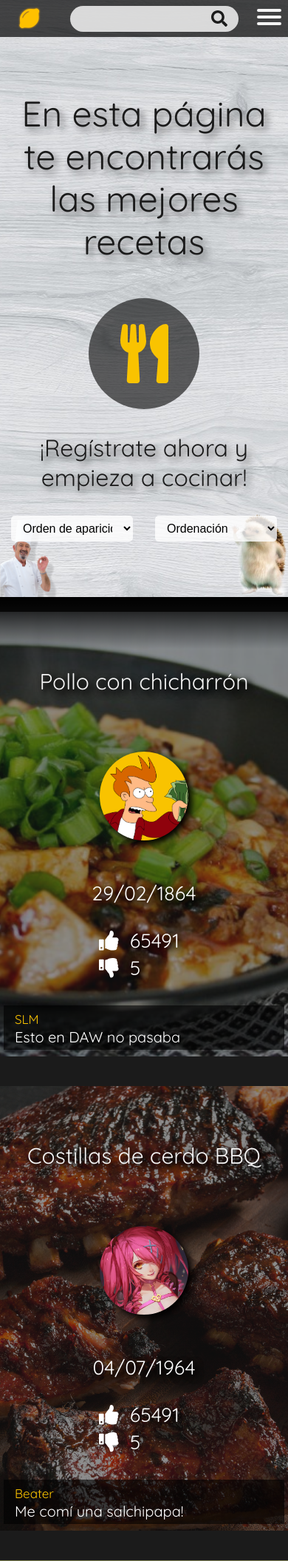
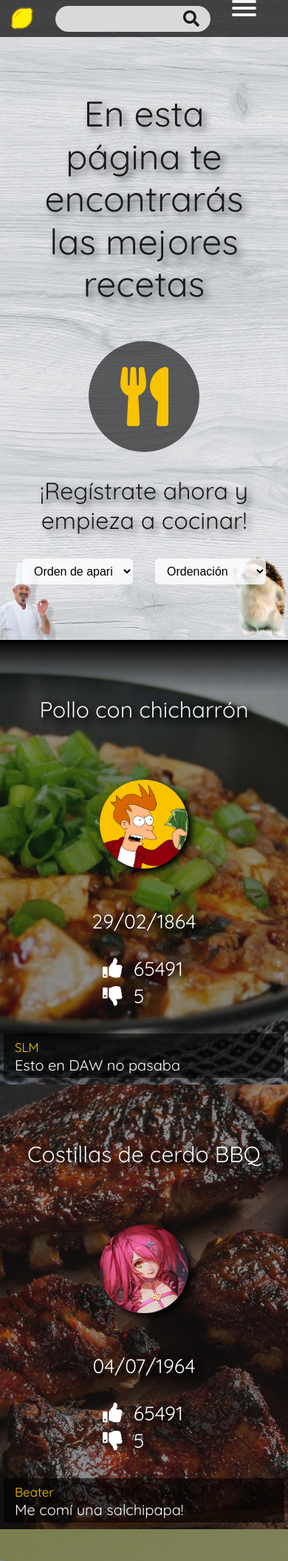
Before and after one commit to pablomanez/PCW, a PHP site: page / in a window 390 px wide. Shown: the top 2110 px of the page at 74% size. Run offline with PHP 8.4, Linux system fonts and the light colour scheme; some libraries are stand-ins or nearby versions.

Commit message:
Header en la mierda, me paso al sobremesa

```diff
--- a/CSS/Lightrap.css
+++ b/CSS/Lightrap.css
@@ -25,18 +25,17 @@ html, body{
 	font-weight: lighter;
 }
 
-header{height: 50px;}
 .logo{
-	background: url("../Images/THE_LEMON_ICON.png") no-repeat left;
+	background: url("../Images/THE_LEMON_ICON.png") no-repeat center;
 	background-size: auto 100%;
 	transition: background 0.4s ease-in-out;
+
 }
 .logo:hover, .logo:focus, .logo:active{
-	background: url("../Images/THE_LEMON_ICON_FOCUS.png") no-repeat left;
+	background: url("../Images/THE_LEMON_ICON_FOCUS.png") no-repeat center;
 	background-size: auto 100%;
 }
 
-.w-logo{min-width: 50px;}
 
 /* COLORES BACKGROUND */
 .bg-black{background: var(--black);}
@@ -176,6 +175,7 @@ header{height: 50px;}
 .w-50 {width: 50% !important;}
 .w-75 {width: 75% !important;}
 .w-100 {width: 100% !important;}
+.w-search {width: 100%}
 
 .Mw-20 {max-width: 20% !important;}
 .Mw-100 {max-width: 100% !important;}
@@ -187,7 +187,9 @@ header{height: 50px;}
 .h-50 {height: 50% !important;}
 .h-75 {height: 75% !important;}
 .h-100 {height: 100% !important;}
+.h-100vw{height: 100vw;}
 
+.height-50px {height: 50px !important;}
 .height-75px {height: 75px !important;}
 .height-100px {height: 100px !important;}
 .height-150px {height: 150px !important;}
@@ -212,7 +214,7 @@ header{height: 50px;}
 .p-4 {padding: 40px;}
 .p-5 {padding: 60px;}
 
-.px-0 {padding-left: 0; padding-right: 0;}
+.px-0 {padding-left: 0 !important; padding-right: 0 !important;}
 .px-1 {padding-left: 5px; padding-right: 5px;}
 .px-2 {padding-left: 15px; padding-right: 15px;}
 .px-3 {padding-left: 30px; padding-right: 30px;}
@@ -226,7 +228,7 @@ header{height: 50px;}
 .py-4 {padding-top: 40px; padding-bottom: 40px;}
 .py-5 {padding-top: 60px; padding-bottom: 60px;}
 
-.pl-0 {padding-left: 0;}	.pr-0 {padding-right: 0;}		.pt-0 {padding-top: 0;}		.pb-0 {padding-bottom: 0;}
+.pl-0 {padding-left: 0 !important;}	.pr-0 {padding-right: 0;}		.pt-0 {padding-top: 0;}		.pb-0 {padding-bottom: 0;}
 .pl-1 {padding-left: 5px;}	.pr-1 {padding-right: 5px;}		.pt-1 {padding-top: 5px;}	.pb-1 {padding-bottom: 5px;}
 .pl-2 {padding-left: 15px;}	.pr-2 {padding-right: 15px;}	.pt-2 {padding-top: 15px;}	.pb-2 {padding-bottom: 15px;}
 .pl-3 {padding-left: 30px;}	.pr-3 {padding-right: 30px;}	.pt-3 {padding-top: 30px;}	.pb-3 {padding-bottom: 30px;}
@@ -236,7 +238,7 @@ header{height: 50px;}
 .pt-150px{padding-top: 77px;}
 
 /* MARGINS */
-.m-0 {margin: 0;}
+.m-0 {margin: 0 !important;}
 .m-1 {margin: 5px;}
 .m-2 {margin: 15px;}
 .m-3 {margin: 30px;}
@@ -403,6 +405,10 @@ header{height: 50px;}
 @media (min-width: 768px) {
 
 	header{height: 80px;}
+	header input[type=checkbox], header input[type=checkbox] ~ span, header #menu{display: none;}
+	header div:first-child {height: auto !important;}
+	header label{display: none !important;}
+	.w-search {width: 85%}
 	.logo{
 		background: url("../Images/THE_LEMON.png") no-repeat center;
 		background-size: 100%;
@@ -444,11 +450,13 @@ header{height: 50px;}
 	.d-md-flex{display: flex;}
 	.d-md-none{display: none;}
 	.mh-index{min-height: 500px !important;}
+
+
 }
 
 /* lg */
 @media (min-width: 992px) {
-
+	.w-search {width: 90%}
 	.container{width: 970px;}
 
 	.col-lg-1{grid-column: span 1;}
@@ -545,7 +553,6 @@ header{height: 50px;}
 
 
 /* INDEX */
-#index{overflow-x: hidden;}
 #index a, .revers-a{color: var(--light);}
 #index a:hover, .revers-a:hover{color: var(--orange);}
 .tag{transition: all 0.5s ease-in-out;}
@@ -553,8 +560,7 @@ header{height: 50px;}
 #index figure{
 	color: white;
 	font-size: 20px;
-	margin-left: 0;
-	margin-right: 0;
+	margin: 0 !important;
 }
 
 #index nav:before {
@@ -657,25 +663,9 @@ hr {
 }
 
 /* MENÚ DE HAMBURGUESA MOLÓN */
-#menuToggle{
-  display: block;
-  position: relative;
-  -webkit-user-select: none;
-  user-select: none;
-}
-
-#menuToggle input{
-  display: block;
-  width: 40px;
-  height: 32px;
-  position: absolute;
-  top: -7px;
-  left: -5px;
-  cursor: pointer;
-  opacity: 0;
-  z-index: 2;
-}
-#menuToggle span{
+header label{cursor:pointer;}
+header div:first-child {height: 50px;}
+header input[type=checkbox] + label span{
   display: block;
   width: 33px;
   height: 4px;
@@ -689,28 +679,34 @@ hr {
               opacity 0.55s ease;
 }
 
-#menuToggle span:first-child{transform-origin: 0% 0%;}
-#menuToggle span:nth-last-child(2){transform-origin: 0% 100%;}
-#menuToggle input:checked ~ span{
+header input[type=checkbox] + label span:first-child{transform-origin: 0% 0%;}
+header input[type=checkbox] + label span:nth-last-child(2){transform-origin: 0% 100%;}
+header input[type=checkbox]:checked + label span{
   opacity: 1;
   transform: rotate(45deg) translate(-2px, -1px);
   background: var(--orange);
 }
-#menuToggle input:checked ~ span:nth-last-child(3){opacity: 0; transform: rotate(0deg) scale(0.2, 0.2);}
-#menuToggle input:checked ~ span:nth-last-child(2){transform: rotate(-45deg) translate(0, -1px);}
+header input[type=checkbox]:checked + label span:nth-last-child(3){opacity: 0; transform: rotate(0deg) scale(0.2, 0.2);}
+header input[type=checkbox];checked + label span:nth-last-child(2){transform: rotate(-45deg) translate(0, -1px);}
 #menu{
-	position: absolute;
-	right: 0;
-	width: 400px;
-	margin-top: 11.7px;
+	display: block;
+	height: 0;
 	list-style-type: none;
+
+	overflow: hidden;
 	-webkit-font-smoothing: antialiased;
 	/* to stop flickering of text in safari */
 	background: rgba(0,0,0,0.6);
-	transform-origin: 0% 0%;
-	transform: translate(110%, 0);
-	transition: transform 0.5s cubic-bezier(0.77,0.2,0.05,1.0);
-	text-align: left;
+	transition: all 0.5s cubic-bezier(0.77,0.2,0.05,1.0);
+	text-align: center;
 }
-#menu li{padding: 10px 0; font-size: 22px;}
-#menuToggle input:checked ~ ul{transform: translate(35.17%, 0);;}
+
+
+/* 86px por opcion*/
+input:checked ~ #menu{height: 344px;}
+
+/*puedo contruir una erosión a base de dilataciones*/
+/*si yo dilato, vuelvo a dilatar, y vuelvo a dilatar va a crecer... va a crece la zona blanca*/
+/*la dilatación hace crece los blancos */
+/*pero el blanco gordo, no se ha perdido, se mantiene */
+/*crecían los negros, y los blancos desparecían*/
--- a/index.html
+++ b/index.html
@@ -15,10 +15,10 @@
 
 	<header class="container-fluid bg-dark-t2 position-fixed z-5 d-flex align-items-center">
 		<!-- ARREGLAR VERTICAL ALIGN-->
-		<a href="index.html" class="logo w-logo float-left h-100"></a>
-		<div class="pl-3 row w-100 h-100">
-			<div class="Mh-100 col-10 col-md-7 col-lg-9 d-flex align-items-center justify-content-center">
-				<form class="position-relative w-100" action="buscar.html" method="get">
+		<div class="row w-100 h-100">
+			<a href="index.html" class="logo col-2 t h-100 height-50px"></a>
+			<div class="Mh-100 col-8 col-md-7 col-lg-9 d-flex align-items-center justify-content-end">
+				<form class="position-relative w-search" action="buscar.html" method="get">
 					<input style="border-radius: 30px" class="form-control mb-0" type="text" name="search_box" required>
 					<button class="search-btn m-auto t0 b0 r0 pr-2" type="submit"><i style="font-size: 22px;" class="fas fa-search"></i></button>
 				</form>
@@ -28,21 +28,26 @@
 				<a class=" btn btn-outline-orange" href="registro.html">Registro</a>
 			</div>
 
-			<nav role="navigation" class="d-flex align-items-center col-2 d-md-initial d-md-none p-0 justify-content-center">
-			  <div id="menuToggle">
-			    <input type="checkbox" />
-			    <span></span>
-			    <span></span>
-			    <span></span>
-			    <ul id="menu" class="p-3">
-			      <a class="revers-a" href="#"><li>Home</li></a>
-			      <a class="revers-a" href="#"><li>Añadir receta</li></a>
-			      <a class="revers-a" href="#"><li>Logout</li></a>
-			    </ul>
-			  </div>
-			</nav>
+			<input id="ham" type="checkbox" class="d-none" />
+			<label for="ham" style="font-size: 30px;" class="d-flex align-items-center justify-content-center col-2 text-light">
+				<div style="width: 33px">
+
+				<span></span>
+				<span></span>
+				<span></span>
+				</div>
+			</label>
+			<div id="menu" class="col-12 h3">
+				<a class="revers-a d-block p-3" href="#">Home</a>
+				<div class="p-2">
+					<a class="btn revers-a" href="login.html">Login</a>
+				<a class=" btn btn-outline-orange" href="registro.html">Registro</a>
+				</div>
+				<a class="revers-a d-block p-3" href="#">Añadir receta</a>
+				<a class="revers-a d-block p-3" href="#">Logout</a>
+			</div>
+
 		</div>
-
 	</header>
 
 
@@ -91,7 +96,7 @@
 					<a href="receta.html" class="d-block text-shadow justify-self-center h2 justify-content-center mt-2 mb-5 h-10">
 						<span class="d-block tag">Pollo con chicharrón</span>							<!-- TÍTULO -->
 					</a>
-					<div class="row">
+					<div class="row m-0">
 						<div class="col-12 col-sm-6 col-md-12">
 							<a href="#">
 								<div style="background-image: url(Images/Shut-up-and-take-my-money!.png);" class="circle bg-orange justify-self-center box-shadow index-button bg-image d-flex align-items-end justify-content-center">
@@ -99,7 +104,7 @@
 								<div class="h3 text-shadow text-white">Pablomanez</div>		<!-- USUARIO -->
 							</a>
 						</div>
-						<div class="col-12 col-sm-6 col-md-12 row">
+						<div class="col-12 col-sm-6 col-md-12 row m-0">
 							<div class="col-12 mt-3 text-shadow h-5 h3">29/02/1864</div>		<!-- FECHA -->
 							<div class="col-12 h-10 h3 my-3 text-shadow">
 								<div class="row height-75px">
@@ -130,7 +135,7 @@
 					<a href="receta.html" class="d-block text-shadow justify-self-center h2 justify-content-center mt-2 mb-5 h-10">
 						<span class="d-block tag">Costillas de cerdo BBQ</span>							<!-- TÍTULO -->
 					</a>
-					<div class="row">
+					<div class="row m-0">
 						<div class="col-12 col-sm-6 col-md-12">
 							<a href="#">
 								<div style="background-image: url(Images/Sona_profile.png);" class="circle bg-orange justify-self-center box-shadow index-button bg-image d-flex align-items-end justify-content-center">
@@ -138,7 +143,7 @@
 								<div class="h3 text-shadow text-white">Dan-sensei</div>		<!-- USUARIO -->
 							</a>
 						</div>
-						<div class="col-12 col-sm-6 col-md-12 row">
+						<div class="col-12 col-sm-6 col-md-12 row m-0">
 							<div class="col-12 mt-3 text-shadow h-5 h3">04/07/1964</div>		<!-- FECHA -->
 							<div class="col-12 h-10 h3 my-3 text-shadow">
 								<div class="row height-75px">
@@ -169,7 +174,7 @@
 					<a href="receta.html" class="d-block text-shadow justify-self-center h2 justify-content-center mt-2 mb-5 h-10">
 						<span class="d-block tag">Pollo al horno con salsa boletus</span>							<!-- TÍTULO -->
 					</a>
-					<div class="row">
+					<div class="row m-0">
 						<div class="col-12 col-sm-6 col-md-12">
 							<a href="#">
 								<div style="background-image: url(Images/Shut-up-and-take-my-money!.png);" class="circle bg-orange justify-self-center box-shadow index-button bg-image d-flex align-items-end justify-content-center">
@@ -177,7 +182,7 @@
 								<div class="h3 text-shadow text-white">Pablomanez</div>		<!-- USUARIO -->
 							</a>
 						</div>
-						<div class="col-12 col-sm-6 col-md-12 row">
+						<div class="col-12 col-sm-6 col-md-12 row m-0">
 							<div class="col-12 mt-3 text-shadow h-5 h3">13/11/1994</div>		<!-- FECHA -->
 							<div class="col-12 h-10 h3 my-3 text-shadow">
 								<div class="row height-75px">
@@ -208,7 +213,7 @@
 					<a href="receta.html" class="d-block text-shadow justify-self-center h2 justify-content-center mt-2 mb-5 h-10">
 						<span class="d-block tag">Tortitas molonas</span>							<!-- TÍTULO -->
 					</a>
-					<div class="row">
+					<div class="row m-0">
 						<div class="col-12 col-sm-6 col-md-12">
 							<a href="#">
 								<div style="background-image: url(Images/Sona_profile.png);" class="circle bg-orange justify-self-center box-shadow index-button bg-image d-flex align-items-end justify-content-center">
@@ -216,7 +221,7 @@
 								<div class="h3 text-shadow text-white">Dan-sensei</div>		<!-- USUARIO -->
 							</a>
 						</div>
-						<div class="col-12 col-sm-6 col-md-12 row">
+						<div class="col-12 col-sm-6 col-md-12 row m-0">
 							<div class="col-12 mt-3 text-shadow h-5 h3">15/08/2017</div>		<!-- FECHA -->
 							<div class="col-12 h-10 h3 my-3 text-shadow">
 								<div class="row height-75px">
@@ -247,7 +252,7 @@
 					<a href="receta.html" class="d-block text-shadow justify-self-center h2 justify-content-center mt-2 mb-5 h-10">
 						<span class="d-block tag">Helado de moras molón</span>							<!-- TÍTULO -->
 					</a>
-					<div class="row">
+					<div class="row m-0">
 						<div class="col-12 col-sm-6 col-md-12">
 							<a href="#">
 								<div style="background-image: url(Images/Sona_profile.png);" class="circle bg-orange justify-self-center box-shadow index-button bg-image d-flex align-items-end justify-content-center">
@@ -255,7 +260,7 @@
 								<div class="h3 text-shadow text-white">Dan-sensei</div>		<!-- USUARIO -->
 							</a>
 						</div>
-						<div class="col-12 col-sm-6 col-md-12 row">
+						<div class="col-12 col-sm-6 col-md-12 row m-0">
 							<div class="col-12 mt-3 text-shadow h-5 h3">28/02/2018</div>		<!-- FECHA -->
 							<div class="col-12 h-10 h3 my-3 text-shadow">
 								<div class="row height-75px">
@@ -279,13 +284,13 @@
 					</div>
 				</div>
 			</figure>
-			<figure class="col-12 col-md-4 col-xl-2 bg-dark mh-index d-flex justify-content-center p-0 position-relative">
+			<figure class="col-12 col-md-4 col-xl-2 bg-dark mh-index d-flex justify-content-center p-0 position-relative container-fluid">
 				<img class="index-img position-absolute h-100 w-100" src="Images/RECETA_6.jpg" alt="Burger Cangreburger">
 				<div class="z-1 text-center p-1 pt-5 mh-100 w-100">
 					<a href="receta.html" class="d-block text-shadow justify-self-center h2 justify-content-center mt-2 mb-5 h-10">
 						<span class="d-block tag">Burger Cangreburger</span>							<!-- TÍTULO -->
 					</a>
-					<div class="row">
+					<div class="row m-0">
 						<div class="col-12 col-sm-6 col-md-12">
 							<a href="#">
 								<div style="background-image: url(Images/Shut-up-and-take-my-money!.png);" class="circle bg-orange justify-self-center box-shadow index-button bg-image d-flex align-items-end justify-content-center">
@@ -293,7 +298,7 @@
 								<div class="h3 text-shadow text-white">Pablomanez</div>		<!-- USUARIO -->
 							</a>
 						</div>
-						<div class="col-12 col-sm-6 col-md-12 row">
+						<div class="col-12 col-sm-6 col-md-12 row m-0">
 							<div class="col-12 mt-3 text-shadow h-5 h3">01/01/3000</div>		<!-- FECHA -->
 							<div class="col-12 h-10 h3 my-3 text-shadow">
 								<div class="row height-75px">
```
Also changed, not shown: buscar.html (added, +64 -0 lines), receta.html (+26 -12 lines). Lines whose indentation alone changed are shown as unchanged.
